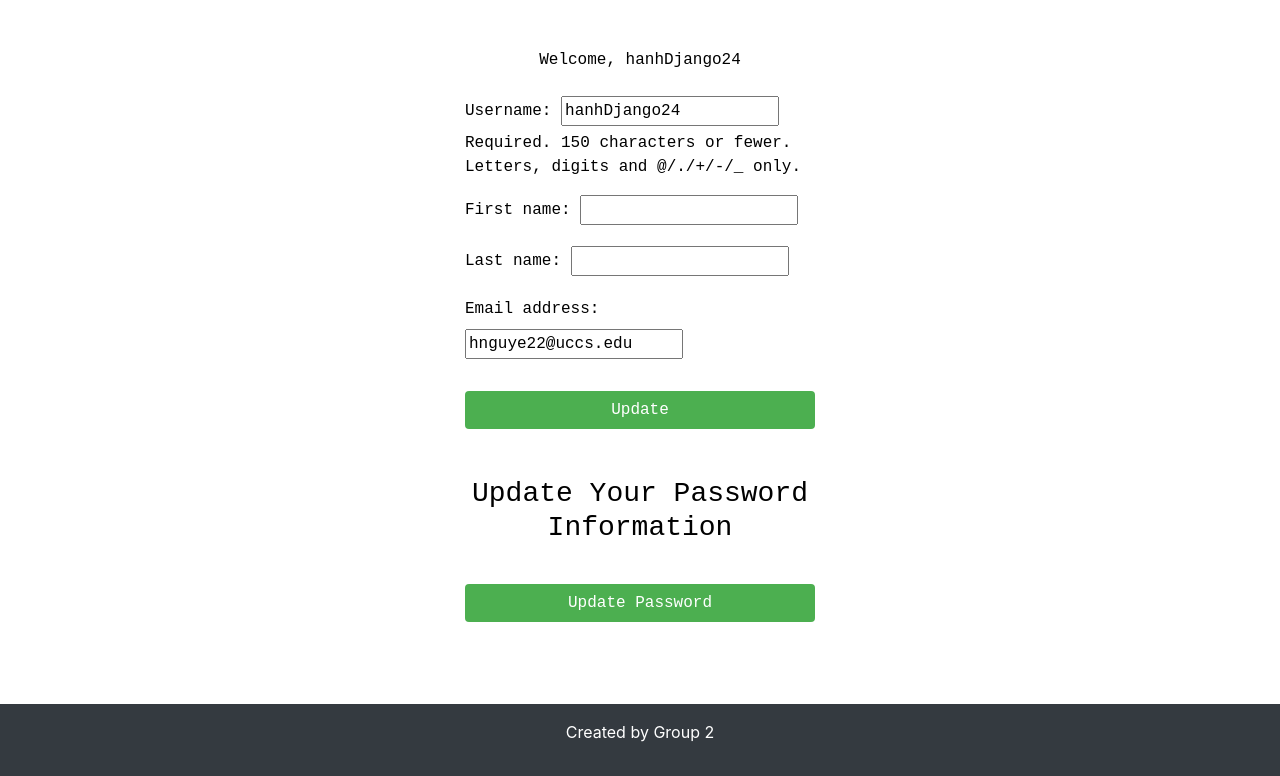
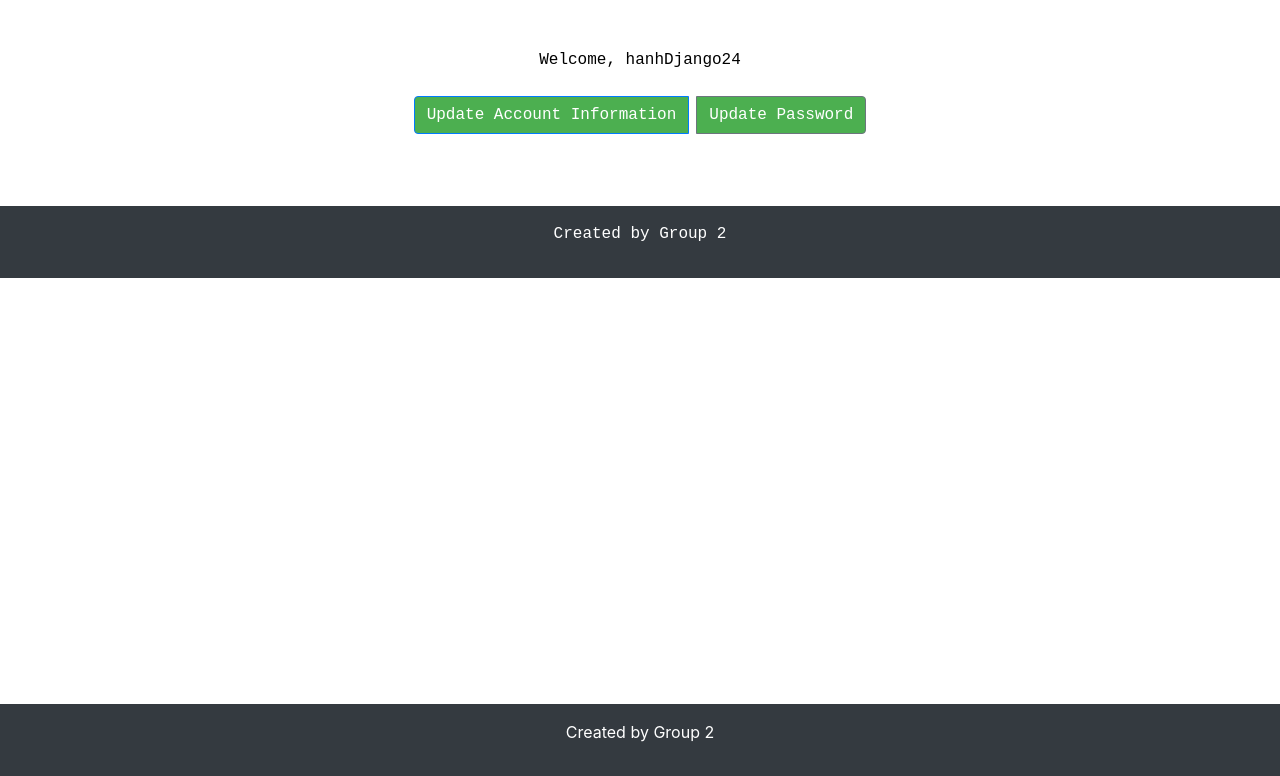
Before and after one commit to UCCS-CS4300-5300/Group2-fall2024, a Django app: page /accounts/profile/ in a window 1280 px wide. Shown: the part 186-962 px from the top of the page. Run offline with Django 4.2, Linux system fonts and the light colour scheme; a user stored in the database is signed in; data comes from the database, SQL or seed files in the repository; both versions use the stored data as it was after the commit; some libraries are stand-ins or nearby versions.

Commit message:
Implemented separate account details and password update forms

```diff
--- a/project/home/forms.py
+++ b/project/home/forms.py
@@ -6,6 +6,7 @@ from django.contrib.auth.forms import UserCreationForm
 from django.core.exceptions import ValidationError
 from django.forms.fields import EmailField
 from django.forms.forms import Form
+from django.contrib.auth.forms import PasswordChangeForm
 
 
 class CustomUserCreationForm(UserCreationForm):
@@ -72,3 +73,20 @@ class UsersForm(ModelForm):
     class Meta:
         model = User
         fields = ('username', 'first_name', 'last_name', 'email',)
+
+
+class CustomPasswordChangeForm(PasswordChangeForm):
+    old_password = forms.CharField(label='Old Password', widget=forms.PasswordInput)
+    new_password1 = forms.CharField(label='New Password', widget=forms.PasswordInput)
+    new_password2 = forms.CharField(label='Confirm New Password', widget=forms.PasswordInput)
+
+    class Meta:
+        model = User
+        fields = ('old_password', 'new_password1', 'new_password2')
+
+    def clean_new_password2(self):
+        password1 = self.cleaned_data.get('new_password1')
+        password2 = self.cleaned_data.get('new_password2')
+        if password1 and password2 and password1 != password2:
+            raise forms.ValidationError("Passwords do not match.")
+        return password2
--- a/project/home/templates/user.html
+++ b/project/home/templates/user.html
@@ -3,16 +3,13 @@
 {% block title %}Account Settings{% endblock %}
 
 {% block content %}
-{% load static %}
-
 <header class="header">
     <h1>GamePlan Profile</h1>
 </header>
 
 <div class="container mt-5">
-    <div class="row justify-content-center align-items-center">
-        <div class="col-12 col-md-8 col-lg-6 col-xl-4">
-            <!-- <h3 class="text-center mb-4">Update Account Information</h3> -->
+    <div class="row justify-content-center">
+        <div class="col-12 col-md-6">
 
             <div class="text-center mb-4">
                 {% if user.first_name %}
@@ -22,7 +19,7 @@
                 {% endif %}
             </div>
 
-            <!-- Display success and error messages -->
+            <!-- Success and error messages -->
             {% if messages %}
                 <div class="mb-4">
                     {% for message in messages %}
@@ -31,28 +28,17 @@
                 </div>
             {% endif %}
 
-            <!-- Update Account Form -->
-            <form method="POST" action="" enctype="multipart/form-data">
-                {% csrf_token %}
-                {{ form.non_field_errors }}
-                {{ form.as_p }}
-                <button class="btn btn-block mt-3" type="submit">Update</button>
-            </form>
-
-            <!-- Update Password Form -->
-            <h3 class="text-center mt-5 mb-4">Update Your Password Information</h3>
-            <form method="POST" action="{% url 'update_password' %}">
-                {% csrf_token %}
-                {{ password_form.non_field_errors }}
-                {{ password_form.as_p }}
-                <button class="btn btn-block mt-3" type="submit">Update Password</button>
-            </form>
+            <div class="text-center mb-4">
+                <div class="btn-group" role="group" aria-label="Account Settings">
+                    <a href="{% url 'update_account' %}" class="btn btn-primary me-2">Update Account Information</a>
+                    <a href="{% url 'update_password' %}" class="btn btn-secondary">Update Password</a>
+                </div>
+            </div>
         </div>
     </div>
 </div>
 
-{% endblock %}
-
 <footer class="footer mt-5 text-center">
     <p>Created by Group 2</p>
 </footer>
+{% endblock %}
--- a/project/home/urls.py
+++ b/project/home/urls.py
@@ -15,6 +15,7 @@ urlpatterns = [
     path('accounts/register/', register, name = "register"),
     path('accounts/profile/', views.userPage, name = "user_page"),
     path('accounts/update_password/', views.update_password, name = "update_password"),
+    path('accounts/update_account/', views.update_password, name = "update_account"),
 
     path('calendar/<int:user_id>', CalendarView.as_view(), name = 'calendar' ),
     re_path(r'^event/new/$', views.event, name='event_new'),
--- a/project/home/views.py
+++ b/project/home/views.py
@@ -164,24 +164,28 @@ def Login(request):
 
 
 ################ Update Password###################################################
-@login_required(login_url='login')
+@login_required
+def update_account(request):
+    user_form = UsersForm(instance=request.user)
+    if request.method == 'POST':
+        user_form = UsersForm(request.POST, instance=request.user)
+        if user_form.is_valid():
+            user_form.save()
+            messages.success(request, 'Your account has been updated successfully!.')
+            return redirect('user_page')
+    return render(request, 'update_account.html', {'user_form': user_form})
+
+@login_required
 def update_password(request):
+    password_form = CustomPasswordChangeForm(user=request.user)
     if request.method == 'POST':
-        password_form = PasswordChangeForm(request.user, request.POST)
+        password_form = CustomPasswordChangeForm(request.user, request.POST)
         if password_form.is_valid():
             user = password_form.save()
-            update_session_auth_hash(request, user)  # Keeps the user logged in after password change
+            update_session_auth_hash(request, user)  # Prevents logout after password change
             messages.success(request, 'Your password has been updated successfully!')
             return redirect('user_page')
-        else:
-            messages.error(request, 'Please correct the error below.')
-    else:
-        password_form = PasswordChangeForm(request.user)
-
-    return render(request, 'user.html', {
-        'password_form': password_form,
-        'form': UsersForm(instance=request.user)  # Ensure account form is also loaded
-    })
+    return render(request, 'update_password.html', {'password_form': password_form})
 
 ################ logout ###################################################
 
```
Also changed, not shown: project/home/templates/update_account.html (added, +20 -0 lines), project/home/templates/update_password.html (added, +20 -0 lines), project/db.sqlite3.
